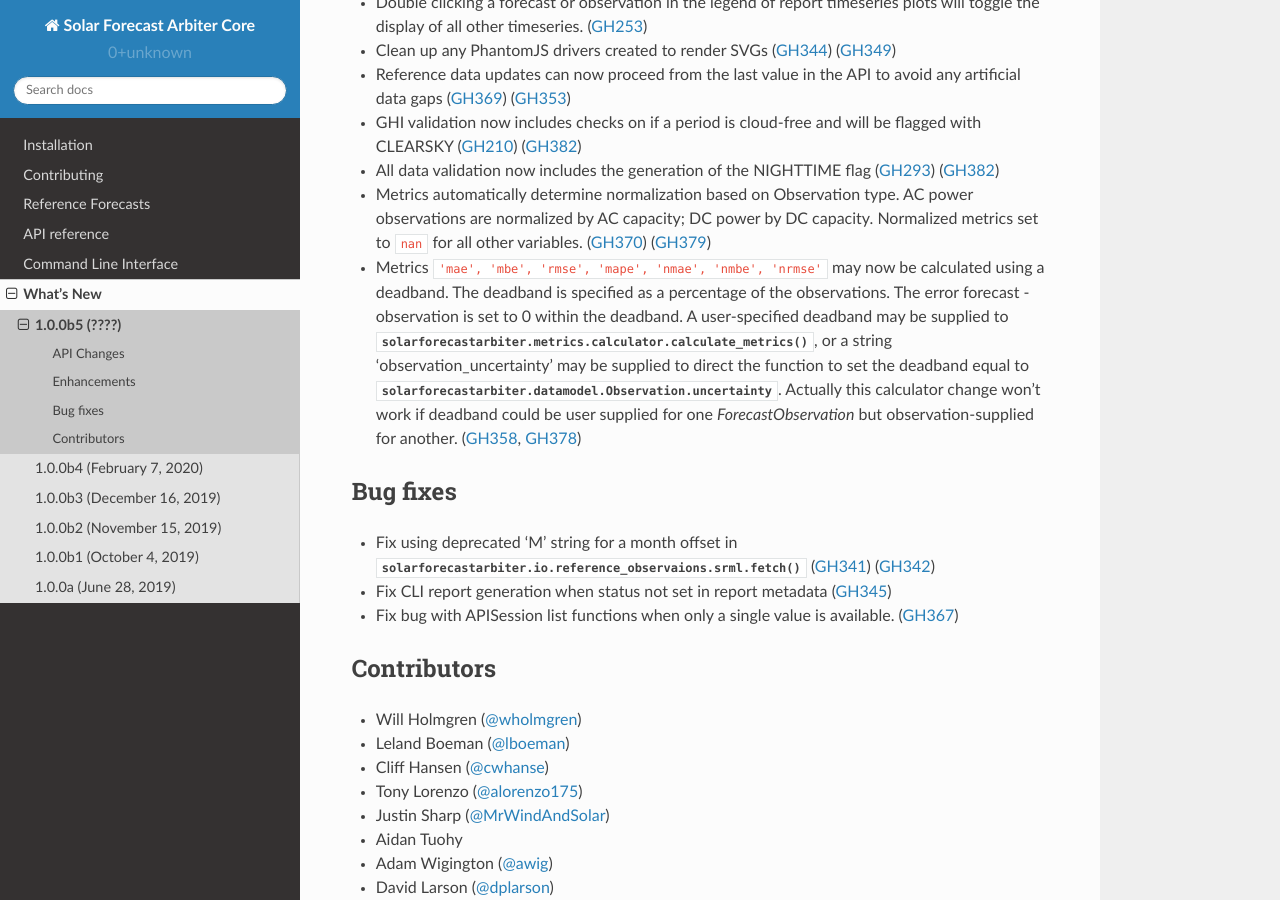
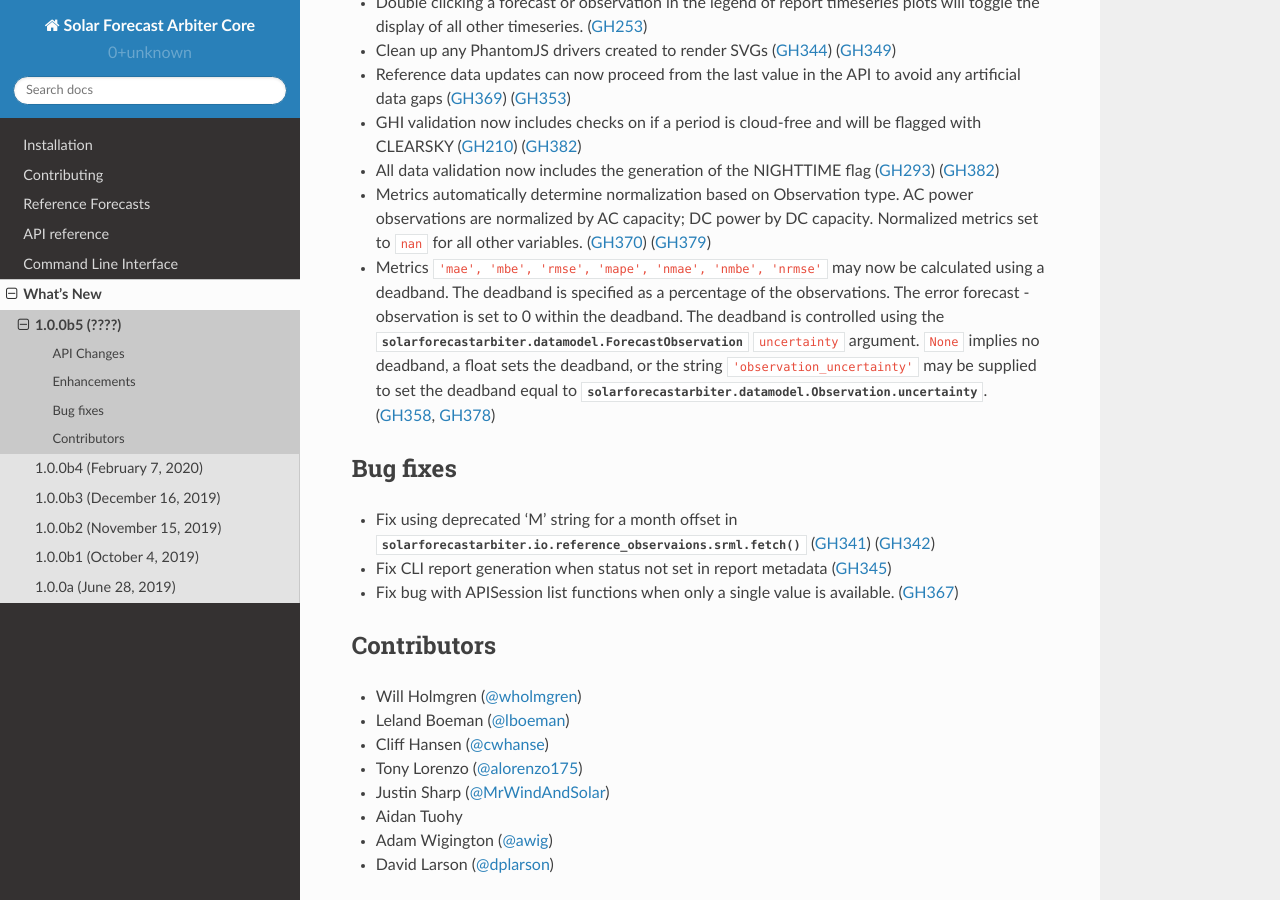
Before and after one commit to SolarArbiter/solarforecastarbiter-core, a Sphinx documentation site: the page built from docs/source/whatsnew/1.0.0b5.rst, in a window 1280 px wide and 900 px high, scrolled down 1314 px. Built offline with Sphinx 7.4.7 and the Read the Docs theme 2.0.0, drawn with Linux system fonts in a browser that asks for light colours.

Commit message:
fix whatsnew

```diff
--- a/docs/source/whatsnew/1.0.0b5.rst
+++ b/docs/source/whatsnew/1.0.0b5.rst
@@ -73,13 +73,12 @@ Enhancements
 * Metrics ``'mae', 'mbe', 'rmse', 'mape', 'nmae', 'nmbe', 'nrmse'`` may
   now be calculated using a deadband. The deadband is specified as a
   percentage of the observations. The error forecast - observation is
-  set to 0 within the deadband. A user-specified deadband may be supplied to
-  :py:func:`solarforecastarbiter.metrics.calculator.calculate_metrics`,
-  or a string 'observation_uncertainty' may be supplied to direct the
-  function to set the deadband equal to
+  set to 0 within the deadband. The deadband is controlled using the
+  :py:class:`solarforecastarbiter.datamodel.ForecastObservation`
+  ``uncertainty`` argument. ``None`` implies no deadband, a float sets
+  the deadband, or the string ``'observation_uncertainty'`` may be
+  supplied to set the deadband equal to
   :py:attr:`solarforecastarbiter.datamodel.Observation.uncertainty`.
-  Actually this calculator change won't work if deadband could be user supplied for one
-  `ForecastObservation` but observation-supplied for another.
   (:issue:`358`, :pull:`378`)
 
 
```
